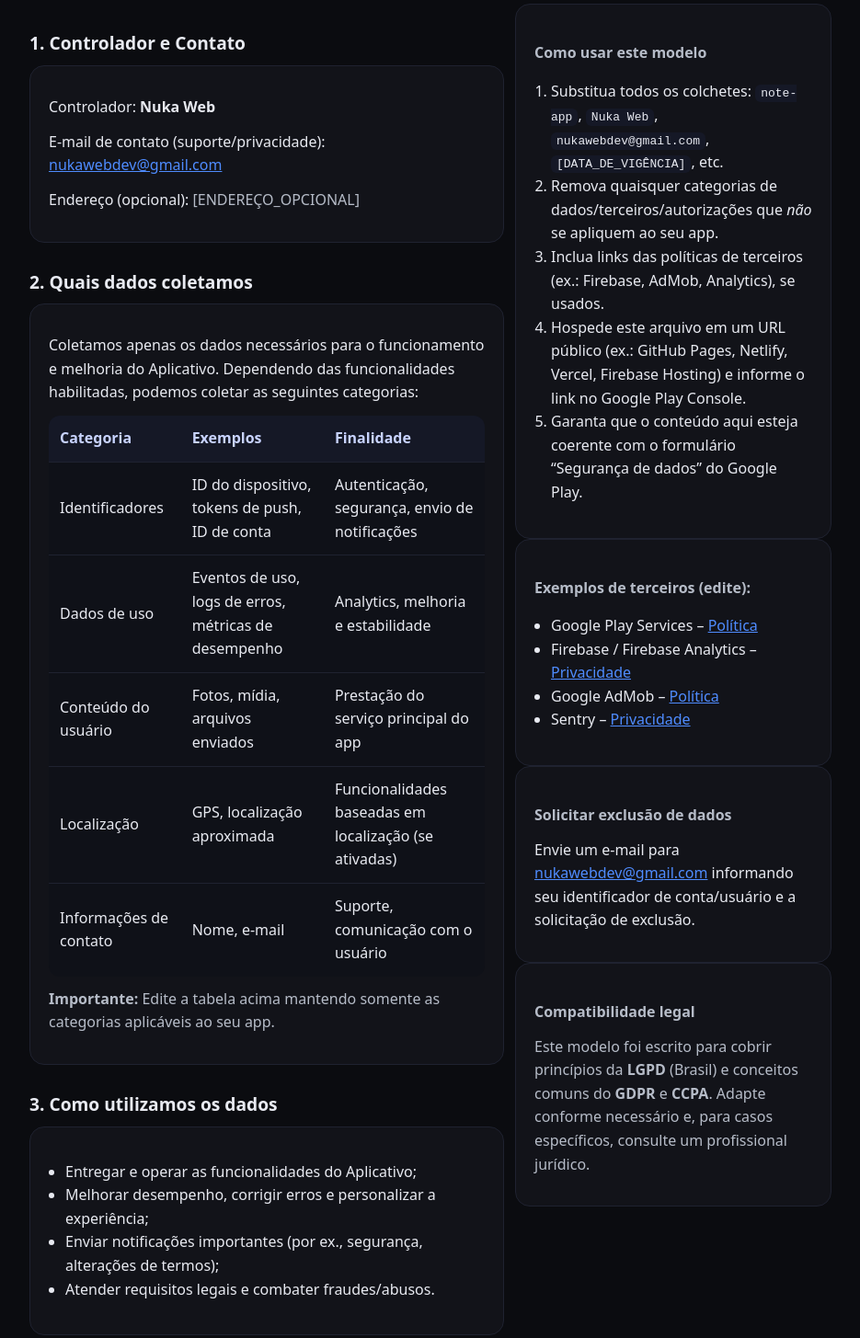
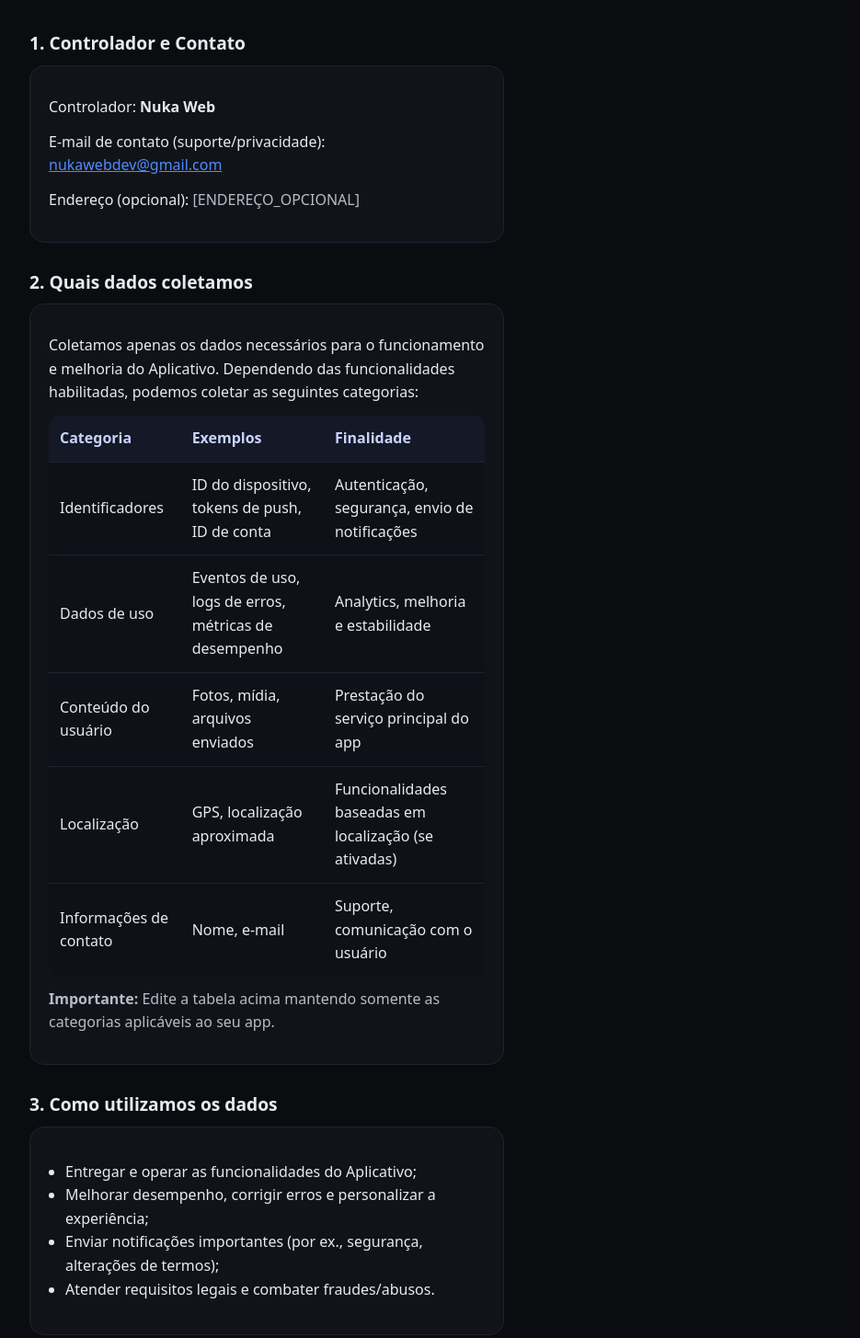
Before and after one commit to nukawebdev/note-app-privacy, a plain HTML site: page index.html in a window 1280 px wide. Shown: the part 368-1823 px from the top of the page at 92% size, without its empty margins (172-1107 px from the left). Drawn offline with Linux system fonts and the light colour scheme.

Commit message:
Update index.html

```diff
--- a/index.html
+++ b/index.html
@@ -170,38 +170,6 @@
       </div>
     </section>
 
-    <aside>
-      <div class="card">
-        <h3>Como usar este modelo</h3>
-        <ol class="list">
-          <li>Substitua todos os colchetes: <code>note-app</code>, <code>Nuka Web</code>, <code>nukawebdev@gmail.com</code>, <code>[DATA_DE_VIGÊNCIA]</code>, etc.</li>
-          <li>Remova quaisquer categorias de dados/terceiros/autorizações que <em>não</em> se apliquem ao seu app.</li>
-          <li>Inclua links das políticas de terceiros (ex.: Firebase, AdMob, Analytics), se usados.</li>
-          <li>Hospede este arquivo em um URL público (ex.: GitHub Pages, Netlify, Vercel, Firebase Hosting) e informe o link no Google Play Console.</li>
-          <li>Garanta que o conteúdo aqui esteja coerente com o formulário “Segurança de dados” do Google Play.</li>
-        </ol>
-      </div>
-
-      <div class="card">
-        <h3>Exemplos de terceiros (edite):</h3>
-        <ul class="list">
-          <li>Google Play Services – <a href="https://policies.google.com/privacy?hl=pt-BR" target="_blank" rel="noopener">Política</a></li>
-          <li>Firebase / Firebase Analytics – <a href="https://firebase.google.com/support/privacy" target="_blank" rel="noopener">Privacidade</a></li>
-          <li>Google AdMob – <a href="https://support.google.com/admob/answer/6128543?hl=pt-BR" target="_blank" rel="noopener">Política</a></li>
-          <li>Sentry – <a href="https://sentry.io/privacy/" target="_blank" rel="noopener">Privacidade</a></li>
-        </ul>
-      </div>
-
-      <div class="card">
-        <h3>Solicitar exclusão de dados</h3>
-        <p>Envie um e-mail para <a href="mailto:nukawebdev@gmail.com?subject=Exclus%C3%A3o%20de%20dados%20-%20note-app">nukawebdev@gmail.com</a> informando seu identificador de conta/usuário e a solicitação de exclusão.</p>
-      </div>
-
-      <div class="card">
-        <h3>Compatibilidade legal</h3>
-        <p class="muted">Este modelo foi escrito para cobrir princípios da <strong>LGPD</strong> (Brasil) e conceitos comuns do <strong>GDPR</strong> e <strong>CCPA</strong>. Adapte conforme necessário e, para casos específicos, consulte um profissional jurídico.</p>
-      </div>
-    </aside>
   </main>
 
   <footer>
```
